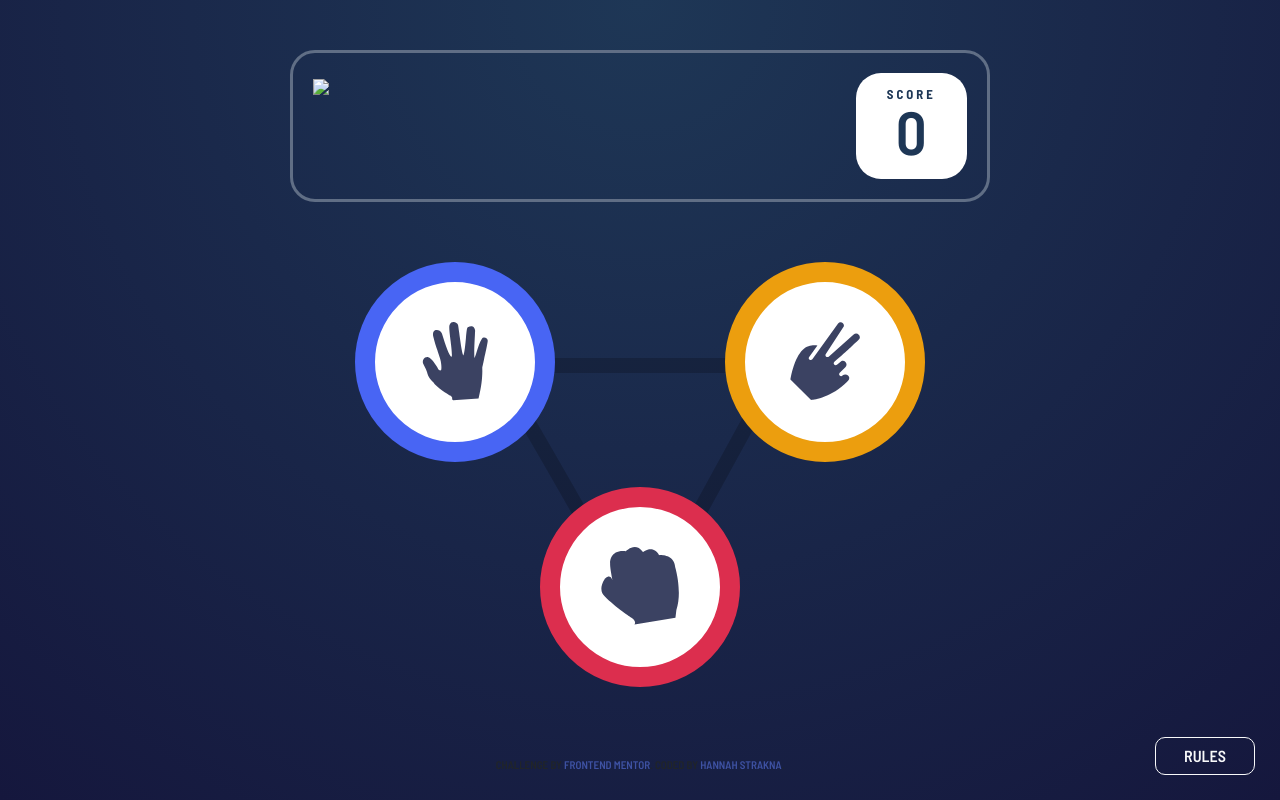
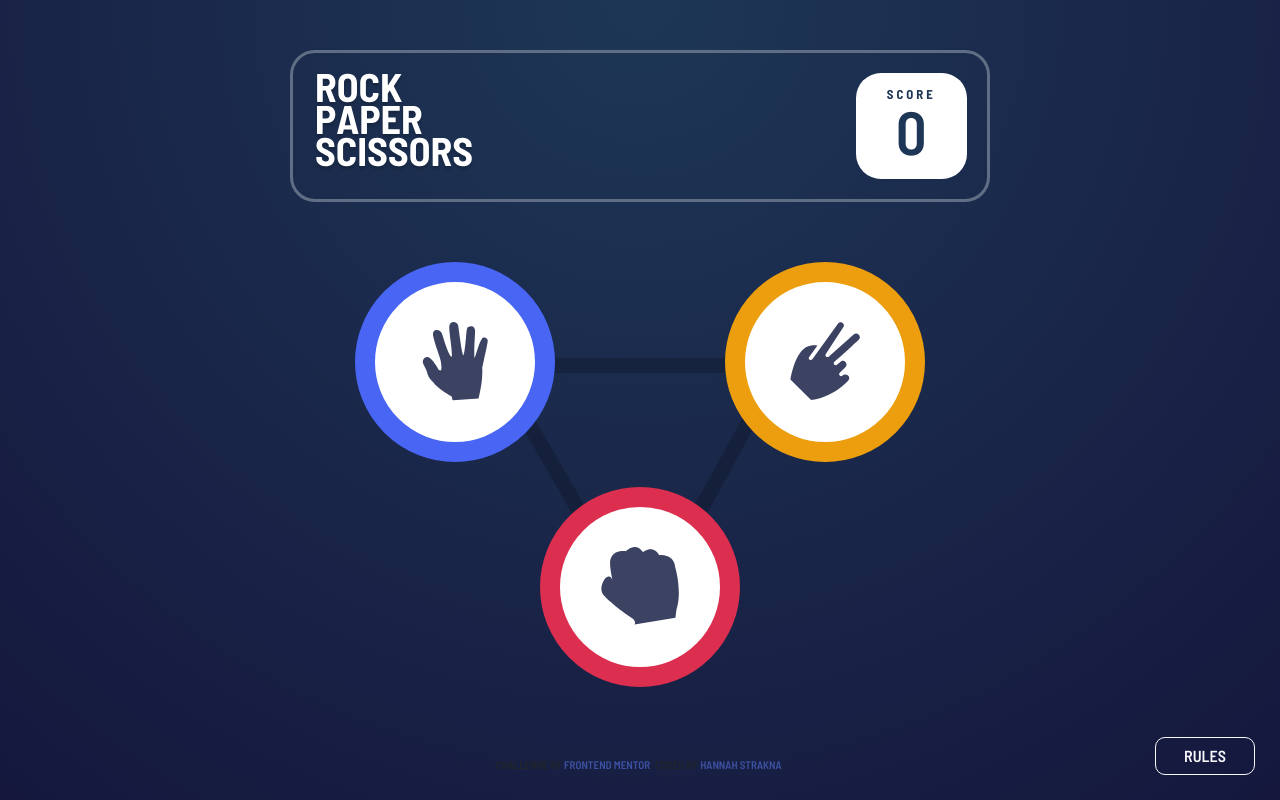
Before and after one commit to hstrakna/Rock-Paper-Scissors-Game-App, a plain HTML site: page index.html in a window 1280 px wide. Drawn offline with nearby package versions, Linux system fonts and the light colour scheme; the site is published under a folder, as on GitHub Pages, so addresses that start at the root find nothing.

Commit message:
Update index.html

```diff
--- a/index.html
+++ b/index.html
@@ -28,7 +28,7 @@
   <div class="row">
 
     <div class="col-lg-6 col=md-3 col-sm-3">
-      <img src="/images/logo.svg" class="logoImage">
+      <img src="images/logo.svg" class="logoImage">
     </div>
     <div class="score col-lg-2 col-md-3 col-sm-3">
       score <br>
```
